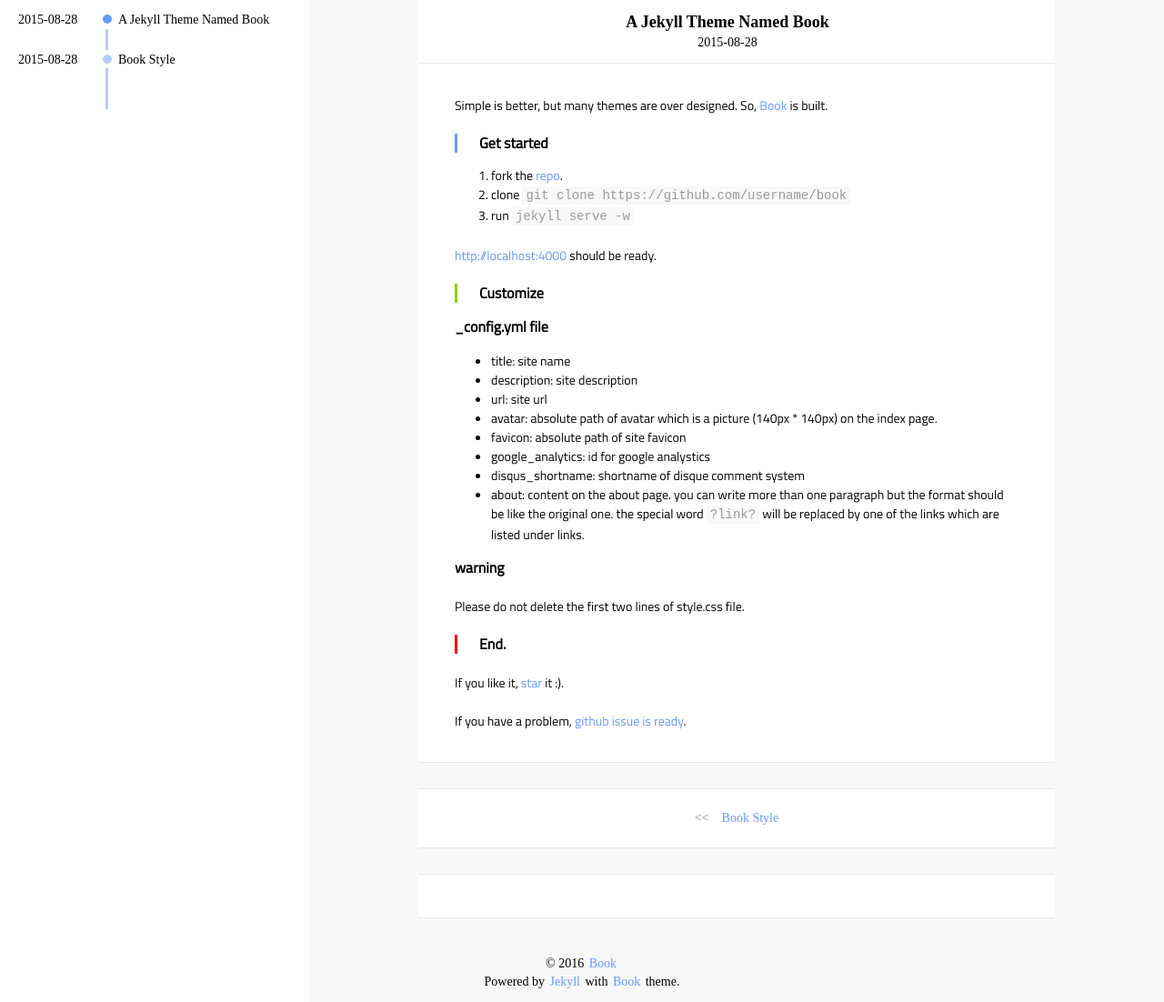
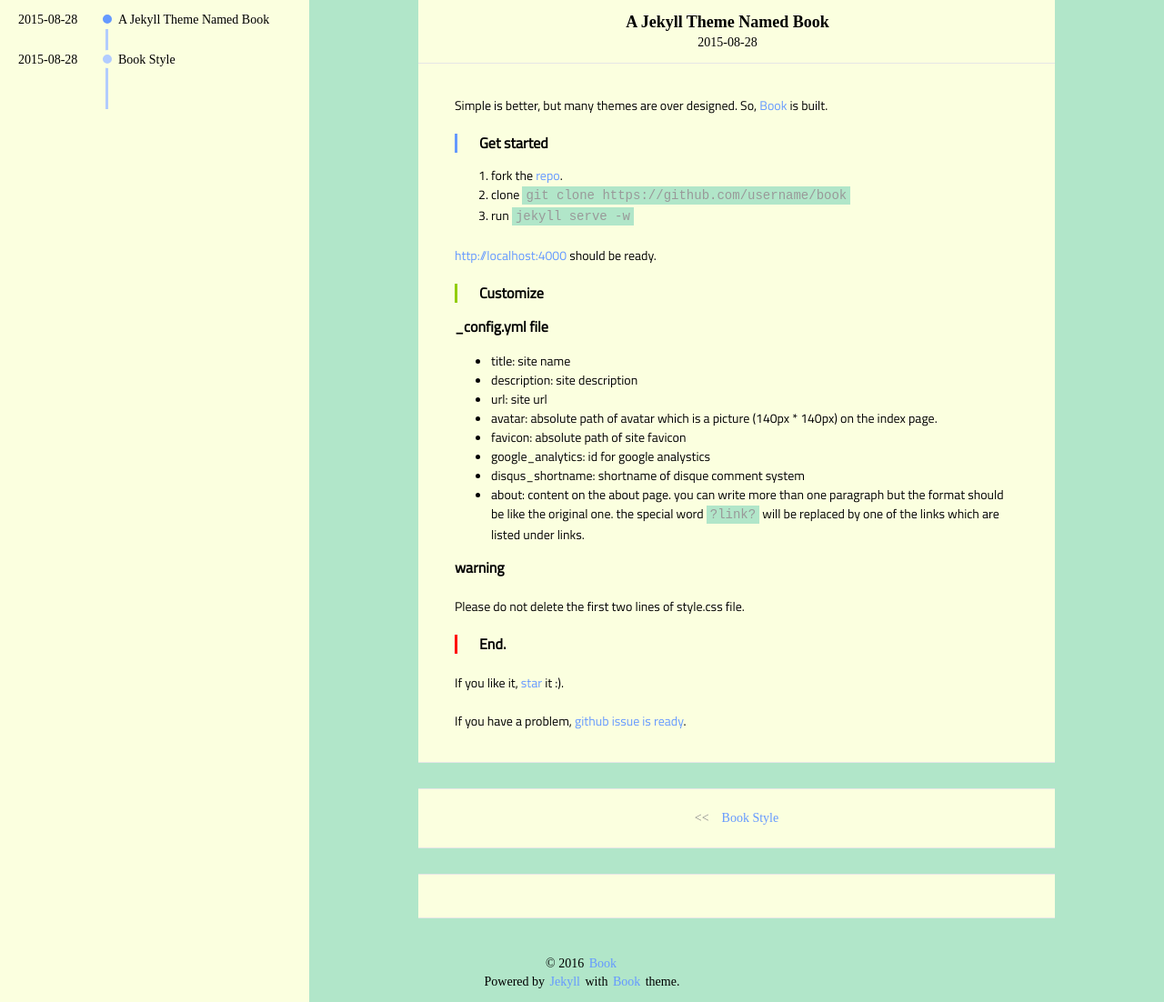
Before and after one commit to alexandrarai/alexandrarai.github.io, a Jekyll site: the page built from _posts/2015-08-28-jekyll-theme-book.md, in a window 1280 px wide and 1102 px high. Shown: the whole window at 91% size. Built offline with Jekyll 4.4.1, drawn with Linux system fonts in a browser that asks for light colours; comment, search, counter and statistics services are not loaded.

Commit message:
Change color scheme of background

```diff
--- a/assets/css/style.css
+++ b/assets/css/style.css
@@ -45,7 +45,7 @@
 
 code {
   padding: 2px 4px;
-  background-color: #f8f8f8;
+  background-color: rgb(177, 230, 201);
   color: #999;
 }
 
@@ -111,7 +111,7 @@
   content: "";
   display: block;
   padding-top: 50%;
-  background-color: #f8f8f8;
+  background-color: rgb(177, 230, 201);
 }
 
 @media (min-width: 769px) {
@@ -120,7 +120,7 @@
   }
 
   .page-wrapper {
-    background-color: #f8f8f8;
+    background-color: rgb(177, 230, 201);
   }
 }
 
@@ -139,7 +139,7 @@
   right:0;
   margin-left:auto;
   margin-right:auto;
-  border: 5px solid #fff;
+  border: 5px solid rgb(251, 255, 223);
   border-radius: 50%;
   width: 100px;
   height: 100px;
@@ -167,7 +167,7 @@
     height: 100%;
     width: 50%;
     min-width: 384.5px;
-    background-color: #fff;
+    background-color: rgb(251, 255, 223);
   }
 
   .page-container:before {
@@ -183,7 +183,7 @@
  * post layout
  * ======================= */
 .post-wrapper {
-  background-color: #f8f8f8;
+  background-color: rgb(177, 230, 201);
   overflow-x: hidden;
 }
 
@@ -277,7 +277,7 @@
     top: 0;
     left: 0;
     margin-left: 0;
-    background-color: #fff;
+    background-color: rgb(251, 255, 223);
     width: 340px;
   }
 }
@@ -287,7 +287,7 @@
 }
 
 .post-archive-iterms {
-  background-color: #fff;
+  background-color: rgb(251, 255, 223);
 }
 
 .post-archive-iterm {
@@ -332,7 +332,7 @@
   left: -2px;
   background-color: #b2ccff;
   border-radius: 50%;
-  border: 5px solid #fff;
+  border: 5px solid rgb(251, 255, 223);
   width: 10px;
   height: 10px;
   -webkit-transition: background-color .7s;
@@ -412,7 +412,7 @@
     margin-left: auto;
     width: 80%;
     min-width: 300px;
-    background-color: #fff;
+    background-color: rgb(251, 255, 223);
   }
 
   .post-header {
```
